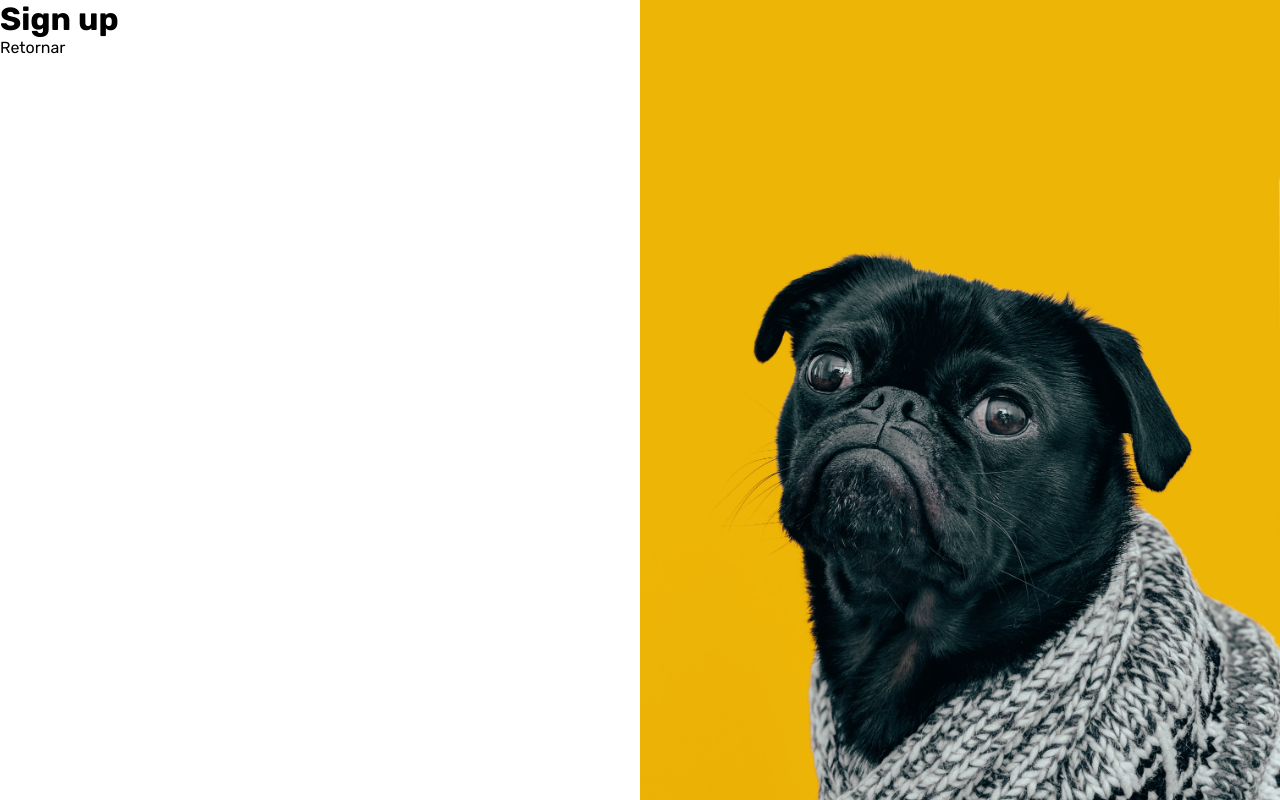
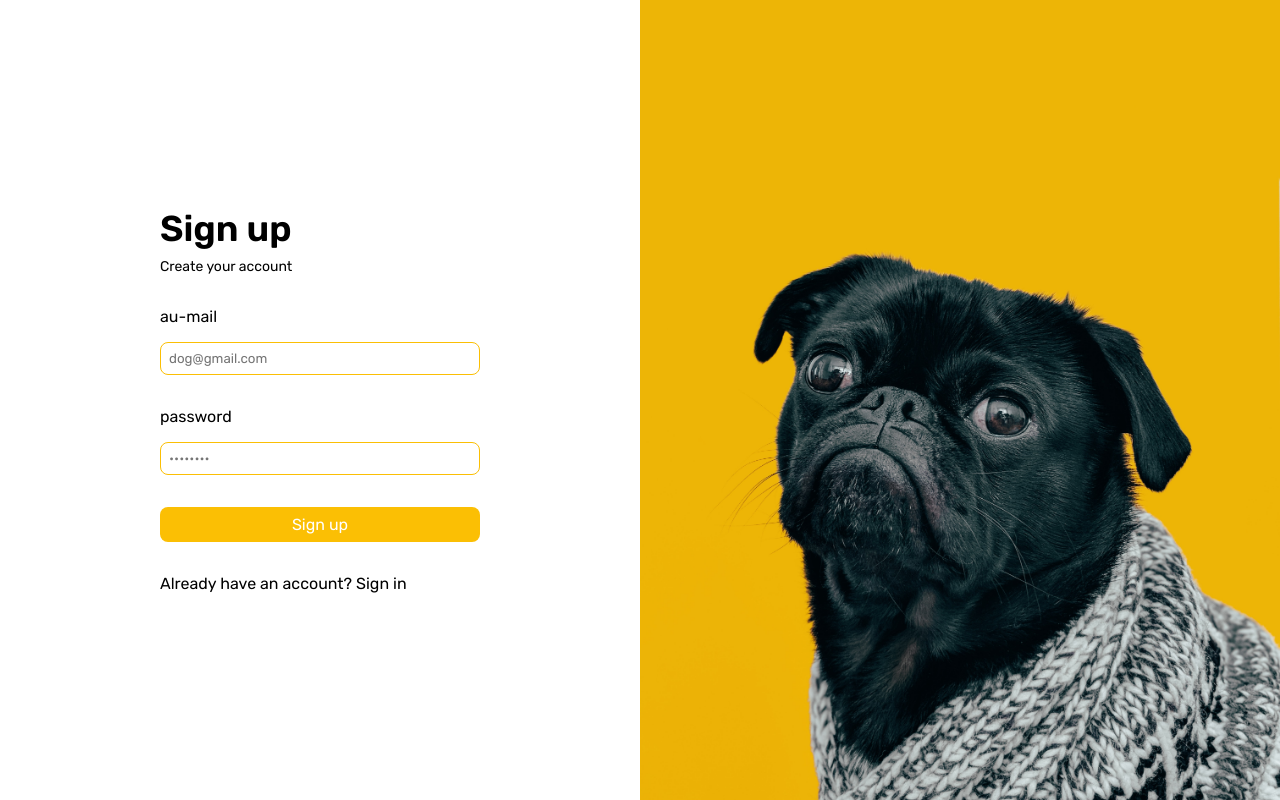
Before and after one commit to andersonszdc/My-dog, a Next.js app: page /signUp in a window 1280 px wide. Built offline with nearby package versions, Linux system fonts and the light colour scheme.

Commit message:
created signUp page

```diff
--- a/src/components/login/index.tsx
+++ b/src/components/login/index.tsx
@@ -56,7 +56,7 @@ const SocialButton = ({ midia }: SocialButtonProps) => {
   );
 };
 
-const Wrapper = styled(motion.section)`
+export const Wrapper = styled(motion.section)`
   display: flex;
   flex-direction: column;
   width: 50%;
@@ -137,17 +137,16 @@ const Login = () => {
     password: "",
   });
 
-  const createUser = (e: React.FormEvent<HTMLFormElement>) => {
+  const signInWithPassword = (e: React.FormEvent<HTMLFormElement>) => {
     e.preventDefault();
     signInWithEmailAndPassword(auth, email, password)
-      .then((userCredential) => {
-        const user = userCredential.user;
+      .then(() => {
         router.push("/platform");
       })
       .catch((error) => {
         const errorCode = error.code;
         const errorMessage = error.message;
-        console.log(errorMessage);
+        console.log(errorCode, errorMessage);
       });
   };
 
@@ -170,7 +169,7 @@ const Login = () => {
         <SocialButton midia="Google" />
         <SocialButton midia="Facebook" />
       </div>
-      <form className="formCredential" onSubmit={createUser}>
+      <form className="formCredential" onSubmit={signInWithPassword}>
         <label className="formCredential__label">
           au-mail
           <input
--- a/src/pages/signUp.tsx
+++ b/src/pages/signUp.tsx
@@ -1,7 +1,11 @@
-import React from "react";
+import React, { useState } from "react";
 import LoginLayout from "../components/loginLayout";
 import { motion } from "framer-motion";
 import Link from "next/link";
+import { createUserWithEmailAndPassword, getAuth } from "firebase/auth";
+import { useRouter } from "next/router";
+import styled from "styled-components";
+import { Wrapper } from "../components/login";
 
 const variants = {
   hidden: { opacity: 0, x: -200 },
@@ -10,17 +14,71 @@ const variants = {
 };
 
 const Index = () => {
+  const auth = getAuth();
+  const router = useRouter();
+  const [{ email, password }, setCredential] = useState({
+    email: "",
+    password: "",
+  });
+
+  const handleChange = (e: React.ChangeEvent<HTMLInputElement>) => {
+    const { value, name } = e.target;
+    setCredential((s) => ({ ...s, [name]: value }));
+  };
+
+  const createUser = (e: any) => {
+    e.preventDefault();
+    createUserWithEmailAndPassword(auth, email, password)
+      .then((userCredential) => {
+        const user = userCredential.user;
+        router.push("/platform");
+      })
+      .catch((error) => {
+        const errorCode = error.code;
+        const errorMessage = error.message;
+        console.log(errorMessage);
+      });
+  };
+
   return (
-    <motion.div
+    <Wrapper
       variants={variants}
       initial="hidden"
       animate="enter"
       exit="exit"
       transition={{ type: "linear" }}
     >
-      <h1>Sign up</h1>
-      <Link href="/">Retornar</Link>
-    </motion.div>
+      <h1 className="title">Sign up</h1>
+      <h2 className="subtitle">Create your account</h2>
+      <form className="formCredential" onSubmit={createUser}>
+        <label className="formCredential__label">
+          au-mail
+          <input
+            type="text"
+            placeholder="dog@gmail.com"
+            value={email}
+            name="email"
+            onChange={handleChange}
+          />
+        </label>
+        <label className="formCredential__label">
+          password
+          <input
+            type="password"
+            placeholder="••••••••"
+            value={password}
+            name="password"
+            onChange={handleChange}
+          />
+        </label>
+        <input
+          className="formCredential__action"
+          type="submit"
+          value="Sign up"
+        />
+      </form>
+      <Link href="/">Already have an account? Sign in</Link>
+    </Wrapper>
   );
 };
 
```
